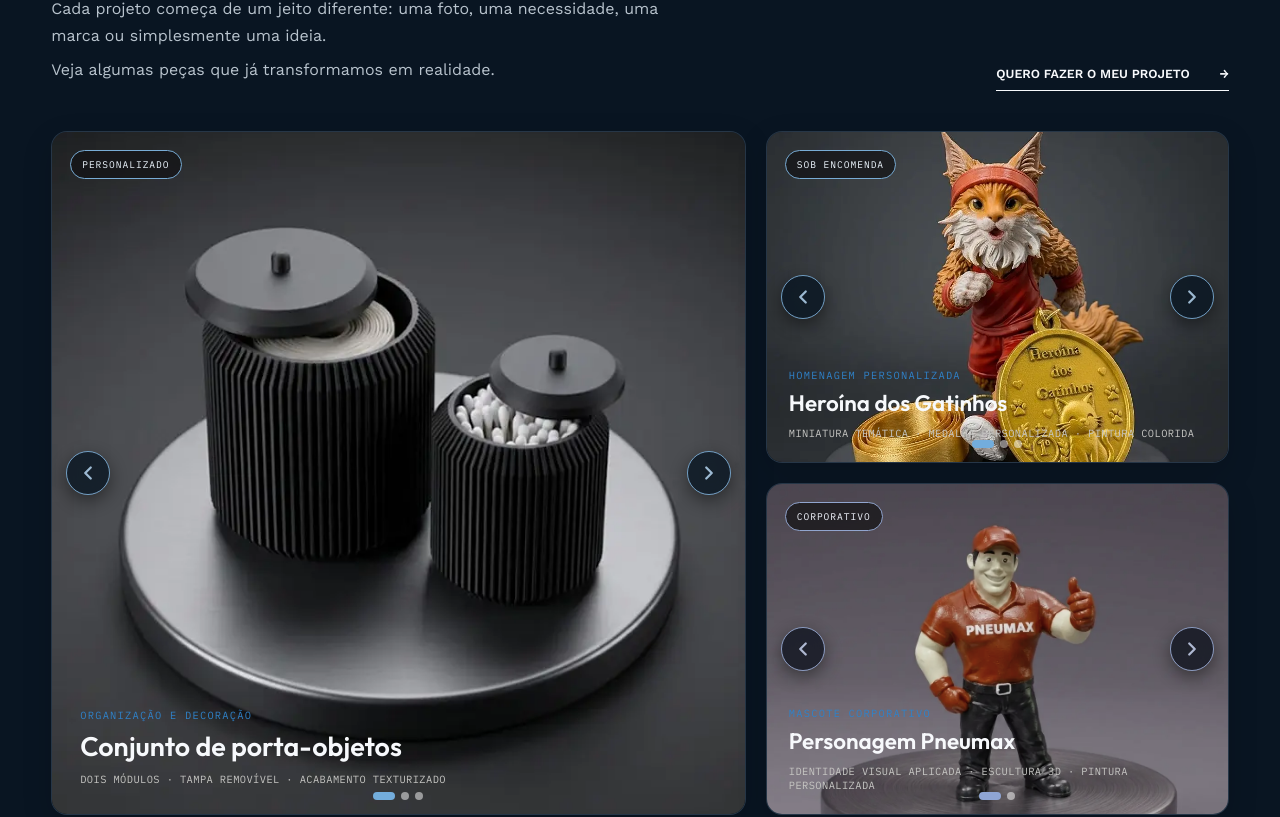
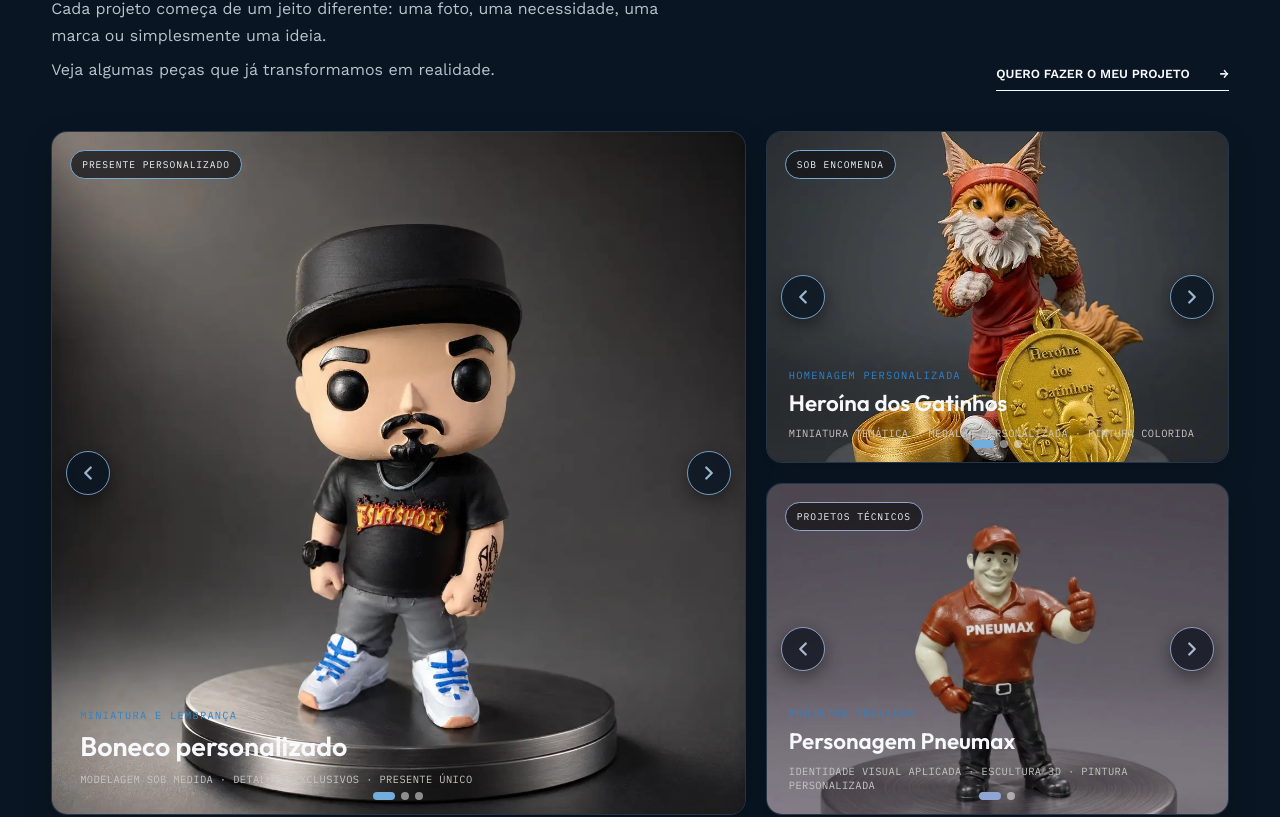
Before and after one commit to EJUVV/MF-DESIGN, a Next.js app: page / in a window 1280 px wide. Shown: the part 3032-3849 px from the top of the page. Built offline with nearby package versions, Linux system fonts and the light colour scheme.

Commit message:
update pagina

```diff
--- a/app/page.tsx
+++ b/app/page.tsx
@@ -3,10 +3,10 @@
 import { FormEvent, useEffect, useRef, useState } from "react";
 
 const services = [
-  { n: "01", title: "01 — Personalizados e presentes", text: <>Transformamos pessoas, pets e momentos especiais em peças únicas.<br /><br />Chaveiros personalizados, miniaturas de pets, bonecos chibi, estilo Funko, casais, famílias, lembranças e presentes feitos especialmente para você.</>, benefit: "Da ideia para a realidade", image: "/Lampada_7.webp", position: "center" },
+  { n: "01", title: "01 — Personalizados e presentes", text: <>Transformamos pessoas, pets e momentos especiais em peças únicas.<br /><br />Chaveiros personalizados, miniaturas de pets, bonecos chibi, estilo Funko, casais, famílias, lembranças e presentes feitos especialmente para você.</>, benefit: "Da ideia para a realidade", image: "/Boneco_7.webp", position: "center" },
   { n: "02", title: "02 — Modelagem e impressão 3D", text: <>Tem uma ideia, mas ainda não possui o arquivo 3D?<br /><br />Desenvolvemos o projeto e produzimos sua peça de acordo com as medidas, referências e necessidades apresentadas.<br /><br /></>, benefit: "Sua criação ganha forma", image: "/Estante.webp", position: "center" },
-  { n: "03", title: "03 — Brindes e projetos corporativos", text: <>Transforme sua marca em algo que seus clientes realmente queiram guardar.<br /><br />Criamos brindes personalizados, chaveiros, porta-copos, porta-canetas, suportes, troféus, placas, displays e peças exclusivas para empresas, eventos e ações promocionais.<br /><br /></>, benefit: "Uma peça verdadeiramente sua", image: "/Boneco_7.webp", position: "center" },
-  { n: "04", title: "04 — Projetos especiais", text: <>Algumas ideias não cabem em um catálogo — e é justamente aí que entramos.<br /><br />Criamos peças exclusivas a partir de referências, desenhos, medidas ou necessidades específicas.<br /><br />Se você consegue imaginar, converse com a gente sobre a possibilidade de transformar em 3D.</>, benefit: "Sua marca em forma de objeto", image: "/Placa_7.jpeg", position: "center" },
+  { n: "03", title: "03 — Brindes e projetos corporativos", text: <>Transforme sua marca em algo que seus clientes realmente queiram guardar.<br /><br />Criamos brindes personalizados, como baterias, chaveiros, porta-copos, porta-canetas, suportes, troféus, placas, displays e peças exclusivas para empresas, eventos e ações promocionais.<br /><br /></>, benefit: "Uma peça verdadeiramente sua", image: "/Placa_7.jpeg", position: "center" },
+  { n: "04", title: "04 — Projeto técnico", text: <>Algumas ideias não cabem em um catálogo — e é justamente aí que entramos.<br /><br />Criamos peças exclusivas a partir de referências, desenhos, medidas ou necessidades específicas.<br /><br />Se você consegue imaginar, converse com a gente sobre a possibilidade de transformar em 3D.</>, benefit: "Sua marca em forma de objeto", image: "/Corporativo_1.webp", position: "center" },
 ];
 
 const processSteps = [
@@ -94,27 +94,27 @@ const projectCarousels = [
     isMain: true,
     slides: [
       {
-        image: "/No_sei_2_otimizado.webp",
-        tag: "PERSONALIZADO",
-        category: "ORGANIZAÇÃO E DECORAÇÃO",
-        title: "Conjunto de porta-objetos",
-        specs: "DOIS MÓDULOS · TAMPA REMOVÍVEL · ACABAMENTO TEXTURIZADO",
-        cropClass: "crop-b"
+        image: "/Boneco_7.webp",
+        tag: "PRESENTE PERSONALIZADO",
+        category: "MINIATURA E LEMBRANÇA",
+        title: "Boneco personalizado",
+        specs: "MODELAGEM SOB MEDIDA · DETALHES EXCLUSIVOS · PRESENTE ÚNICO",
+        cropClass: "crop-a"
       },
       {
-        image: "/Castelo_otimizado.webp",
-        tag: "PERSONALIZADO",
-        category: "DECORAÇÃO TEMÁTICA",
-        title: "Globo iluminado com castelo",
-        specs: "CÚPULA DECORATIVA · ILUMINAÇÃO INTERNA · BASE PERSONALIZADA",
+        image: "/Corporativo_1.webp",
+        tag: "PROJETOS TÉCNICOS",
+        category: "PROJETOS TÉCNICOS",
+        title: "Personagem Pneumax",
+        specs: "IDENTIDADE VISUAL APLICADA · ESCULTURA 3D · PINTURA PERSONALIZADA",
         cropClass: "crop-c"
       },
       {
-        image: "/No_sei_otimizado.webp",
-        tag: "PERSONALIZADO",
-        category: "ORGANIZAÇÃO PARA AMBIENTES",
-        title: "Organizador modular de bancada",
-        specs: "DIVISÓRIAS FUNCIONAIS · DESIGN COMPACTO · PROJETO SOB MEDIDA",
+        image: "/Corporativo_2_melhorado.webp",
+        tag: "PROJETOS TÉCNICOS",
+        category: "PROJETOS TÉCNICOS",
+        title: "Mascote PMX Pneus",
+        specs: "PERSONAGEM TEMÁTICO · ELEMENTOS DA MARCA · ACABAMENTO PREMIUM",
         cropClass: "crop-a"
       }
     ]
@@ -156,16 +156,16 @@ const projectCarousels = [
     slides: [
       {
         image: "/Corporativo_1.webp",
-        tag: "CORPORATIVO",
-        category: "MASCOTE CORPORATIVO",
+        tag: "PROJETOS TÉCNICOS",
+        category: "PROJETOS TÉCNICOS",
         title: "Personagem Pneumax",
         specs: "IDENTIDADE VISUAL APLICADA · ESCULTURA 3D · PINTURA PERSONALIZADA",
         cropClass: "crop-c"
       },
       {
         image: "/Corporativo_2_melhorado.webp",
-        tag: "CORPORATIVO",
-        category: "MASCOTE PARA MARCAS",
+        tag: "PROJETOS TÉCNICOS",
+        category: "PROJETOS TÉCNICOS",
         title: "Mascote PMX Pneus",
         specs: "PERSONAGEM TEMÁTICO · ELEMENTOS DA MARCA · ACABAMENTO PREMIUM",
         cropClass: "crop-a"
```
